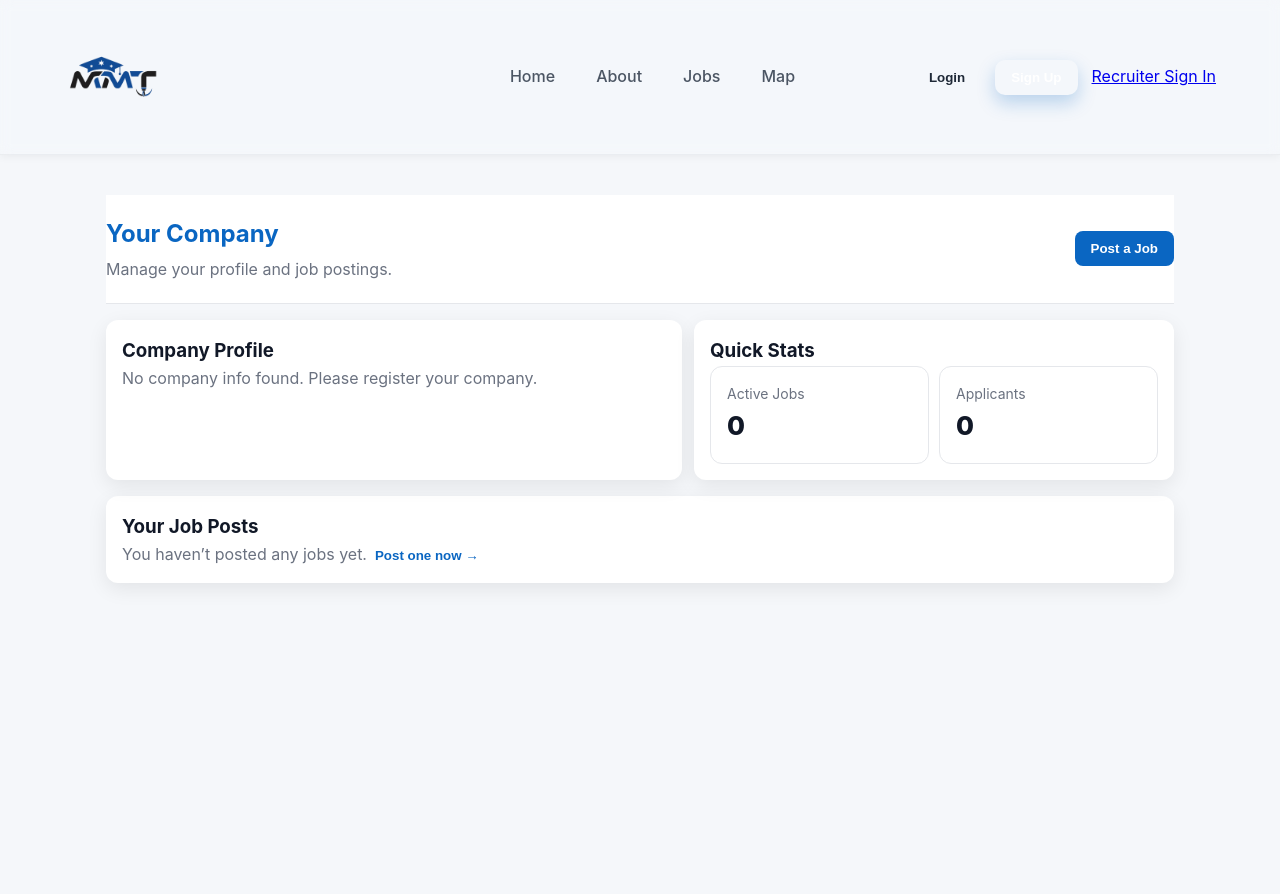
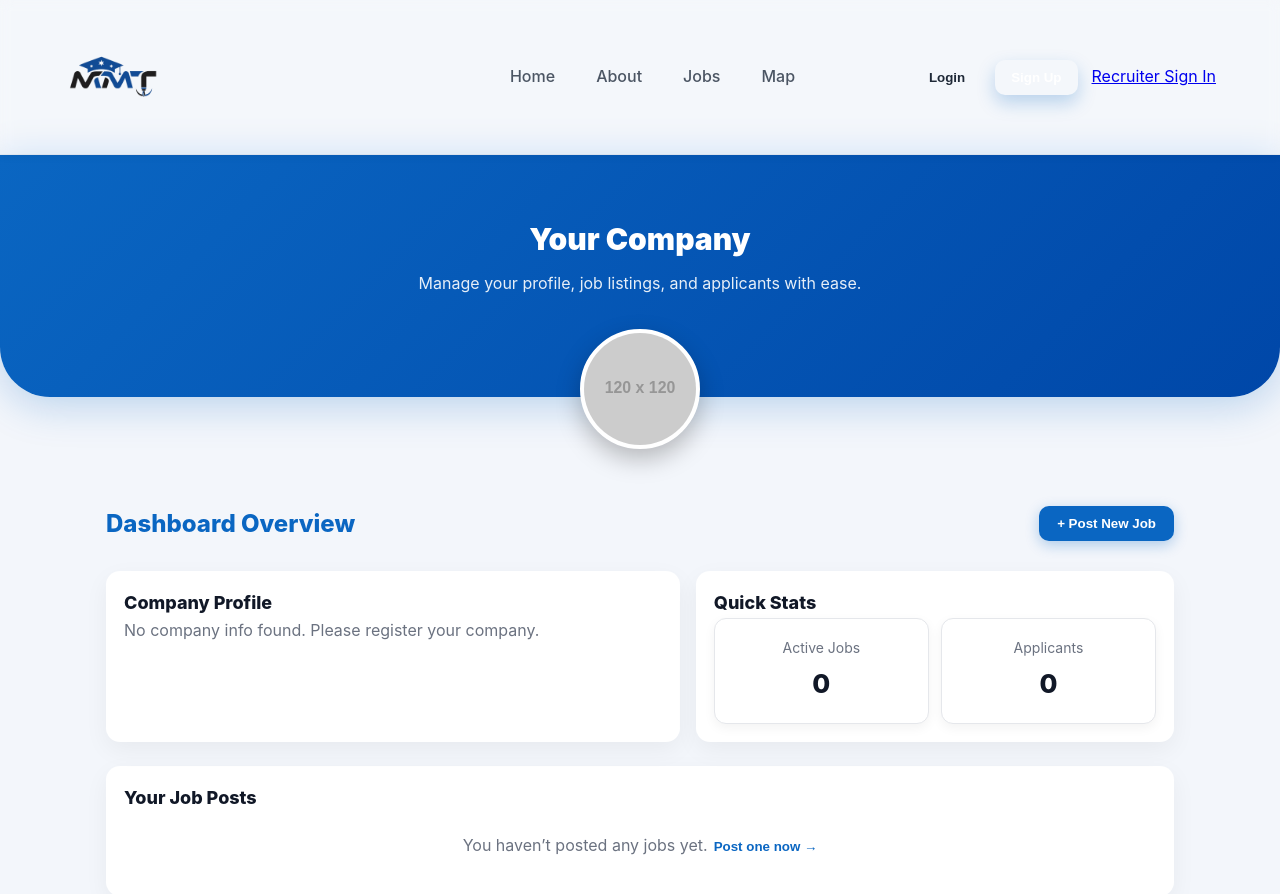
Before and after one commit to sanidhyarc200/Mmtijobs, a React (Vite) app: page /company-dashboard in a window 1280 px wide. Shown: the top 894 px of the page. Before the commit the page ends 800 px from the top, so only its background shows below. Built offline with nearby package versions, Linux system fonts and the light colour scheme.

Commit message:
profile pic and company dashboard

```diff
--- a/src/pages/CompanyDashboard.jsx
+++ b/src/pages/CompanyDashboard.jsx
@@ -18,59 +18,164 @@ export default function CompanyDashboard() {
     if (!company && !currentUser) return [];
     const email = currentUser?.email || company?.email;
     const uid = currentUser?.id;
-    return (jobs || []).filter(j => j.companyEmail === email || j.postedBy === uid);
+    return (jobs || []).filter(
+      (j) => j.companyEmail === email || j.postedBy === uid
+    );
   }, [jobs, company, currentUser]);
 
+  const BLUE = "#0a66c2";
+
   return (
-    <div style={{ maxWidth: 1100, margin: "40px auto", padding: "0 16px", fontFamily: "'Inter','Arial',sans-serif" }}>
-      {/* Header */}
-      <header style={{ display: "flex", alignItems: "center", justifyContent: "space-between", marginBottom: 16 }}>
-        <div>
-          <h2 style={{ margin: 0, color: "#0a66c2" }}>{company?.name || currentUser?.company || "Your Company"}</h2>
-          <p style={{ margin: "4px 0 0", color: "#6b7280" }}>
-            Manage your profile and job postings.
+    <div
+      style={{
+        fontFamily: "'Inter','Arial',sans-serif",
+        background: "#f3f6fb",
+        minHeight: "100vh",
+      }}
+    >
+      {/* --- HEADER SECTION --- */}
+      <div
+        style={{
+          background: `linear-gradient(135deg, ${BLUE}, #0047a8)`,
+          color: "#fff",
+          padding: "60px 20px 100px",
+          textAlign: "center",
+          borderBottomLeftRadius: 50,
+          borderBottomRightRadius: 50,
+          boxShadow: "0 8px 40px rgba(10,102,194,0.25)",
+          position: "relative",
+        }}
+      >
+        <div
+          style={{
+            position: "absolute",
+            bottom: "-60px",
+            left: "50%",
+            transform: "translateX(-50%)",
+          }}
+        >
+          <img
+            src={
+              company?.profilePic ||
+              currentUser?.profilePic ||
+              "https://via.placeholder.com/120x120.png?text=Logo"
+            }
+            alt="profile"
+            style={{
+              width: 120,
+              height: 120,
+              borderRadius: "50%",
+              border: "4px solid #fff",
+              objectFit: "cover",
+              boxShadow: "0 10px 25px rgba(0,0,0,0.25)",
+              background: "#fff",
+            }}
+          />
+        </div>
+        <h1 style={{ margin: 0, fontWeight: 900, fontSize: 30 }}>
+          {company?.name || currentUser?.company || "Your Company"}
+        </h1>
+        <p style={{ margin: "8px 0 0", opacity: 0.9 }}>
+          Manage your profile, job listings, and applicants with ease.
         </p>
       </div>
-        <button onClick={() => navigate("/post-job")} style={btnPrimary}>Post a Job</button>
-      </header>
 
-      {/* Profile + Stats */}
-      <div style={{ display: "grid", gridTemplateColumns: "1.2fr 1fr", gap: 12, marginBottom: 16 }}>
+      <div
+        style={{
+          maxWidth: 1100,
+          margin: "100px auto 60px",
+          padding: "0 16px",
+        }}
+      >
+        {/* --- ACTION BAR --- */}
+        <div
+          style={{
+            display: "flex",
+            justifyContent: "space-between",
+            alignItems: "center",
+            marginBottom: 20,
+            flexWrap: "wrap",
+          }}
+        >
+          <h2 style={{ color: BLUE, fontWeight: 800, margin: "8px 0" }}>
+            Dashboard Overview
+          </h2>
+          <button
+            onClick={() => navigate("/post-job")}
+            style={btnPrimary}
+          >
+            + Post New Job
+          </button>
+        </div>
+
+        {/* --- PROFILE + STATS --- */}
+        <div
+          style={{
+            display: "grid",
+            gridTemplateColumns: "1.2fr 1fr",
+            gap: 16,
+            marginBottom: 24,
+          }}
+        >
+          {/* Company Profile */}
           <div style={card}>
             <h3 style={h3}>Company Profile</h3>
             {company ? (
-            <div style={{ display: "grid", gap: 8 }}>
+              <div style={{ display: "grid", gap: 10 }}>
                 <Row label="Name" value={company.name} />
                 <Row label="Email" value={company.email} />
                 <Row label="Contact" value={company.contact} />
               </div>
             ) : (
-            <div style={{ color: "#6b7280" }}>No company info found. Please register your company.</div>
+              <div style={{ color: "#6b7280" }}>
+                No company info found. Please register your company.
+              </div>
             )}
           </div>
 
+          {/* Stats */}
           <div style={card}>
             <h3 style={h3}>Quick Stats</h3>
-          <div style={{ display: "grid", gridTemplateColumns: "1fr 1fr", gap: 10 }}>
+            <div
+              style={{
+                display: "grid",
+                gridTemplateColumns: "1fr 1fr",
+                gap: 12,
+                textAlign: "center",
+              }}
+            >
               <Stat label="Active Jobs" value={myJobs.length} />
               <Stat label="Applicants" value={countApplicants(myJobs)} />
             </div>
           </div>
         </div>
 
-      {/* Jobs List */}
+        {/* --- JOBS LIST --- */}
         <section style={card}>
           <h3 style={h3}>Your Job Posts</h3>
           {myJobs.length === 0 ? (
-          <div style={{ color: "#6b7280" }}>
+            <div
+              style={{
+                color: "#6b7280",
+                textAlign: "center",
+                padding: "20px 0",
+              }}
+            >
               You haven’t posted any jobs yet.
-            <button onClick={() => navigate("/post-job")} style={{ ...btnLink, marginLeft: 8 }}>Post one now →</button>
+              <button
+                onClick={() => navigate("/post-job")}
+                style={{
+                  ...btnLink,
+                  marginLeft: 6,
+                }}
+              >
+                Post one now →
+              </button>
             </div>
           ) : (
-          <div style={{ display: "grid", gap: 10 }}>
-         {myJobs.map(job => {
+            <div style={{ display: "grid", gap: 12 }}>
+              {myJobs.map((job) => {
                 const applicantCount = countApplicantsForJob(job.id);
-
                 return (
                   <div key={job.id} style={jobCard}>
                     <div
@@ -81,10 +186,26 @@ export default function CompanyDashboard() {
                         flexWrap: "wrap",
                       }}
                     >
-                    {/* Left side: job info */}
+                      {/* Job Details */}
                       <div>
-                      <div style={{ display: "flex", alignItems: "center", gap: 8, flexWrap: "wrap" }}>
-                        <h4 style={{ margin: 0, color: "#0a66c2" }}>{job.title}</h4>
+                        <h4
+                          style={{
+                            margin: "0 0 4px",
+                            color: BLUE,
+                            fontWeight: 800,
+                          }}
+                        >
+                          {job.title}
+                        </h4>
+                        <div
+                          style={{
+                            display: "flex",
+                            alignItems: "center",
+                            gap: 8,
+                            flexWrap: "wrap",
+                            marginBottom: 4,
+                          }}
+                        >
                           <span style={pill}>{job.location}</span>
                           <span style={pill}>{job.experienceRange}</span>
                           {job.salary && <span style={pill}>{job.salary}</span>}
@@ -106,26 +227,40 @@ export default function CompanyDashboard() {
                               fontWeight: 600,
                             }}
                           >
-                        {job.status ? job.status.charAt(0).toUpperCase() + job.status.slice(1) : "Unknown"}
+                            {job.status
+                              ? job.status.charAt(0).toUpperCase() +
+                                job.status.slice(1)
+                              : "Unknown"}
                           </span>
                         </div>
-                      <div style={{ color: "#6b7280", fontSize: 14, marginTop: 6 }}>
-                        Posted on {new Date(job.createdAt || Date.now()).toLocaleDateString()} • {job.company}
+                        <div
+                          style={{
+                            color: "#6b7280",
+                            fontSize: 14,
+                            marginBottom: 8,
+                          }}
+                        >
+                          Posted on{" "}
+                          {new Date(
+                            job.createdAt || Date.now()
+                          ).toLocaleDateString()}{" "}
+                          • {job.company}
                         </div>
-
                         <button
-                        onClick={() => navigate(`/job-applicants/${job.id}`)}
-                        style={{ ...btnPrimary, marginTop: 10 }}
+                          onClick={() =>
+                            navigate(`/job-applicants/${job.id}`)
+                          }
+                          style={btnPrimarySmall}
                         >
                           View Applicants
                         </button>
                       </div>
 
-                    {/* Right side: applicant count badge */}
+                      {/* Applicant Count */}
                       <div
                         style={{
-                        minWidth: 40,
-                        height: 40,
+                          minWidth: 46,
+                          height: 46,
                           borderRadius: "50%",
                           background: "#e0f2fe",
                           display: "flex",
@@ -133,7 +268,8 @@ export default function CompanyDashboard() {
                           alignItems: "center",
                           fontWeight: 700,
                           color: "#0369a1",
-                        fontSize: "0.9em",
+                          fontSize: "0.95em",
+                          boxShadow: "0 3px 8px rgba(0,0,0,0.1)",
                         }}
                       >
                         {applicantCount}
@@ -142,18 +278,25 @@ export default function CompanyDashboard() {
                   </div>
                 );
               })}
-
-
             </div>
           )}
         </section>
       </div>
+    </div>
   );
 }
 
+/* --- COMPONENTS --- */
 function Row({ label, value }) {
   return (
-    <div style={{ display: "flex", gap: 8, alignItems: "center", flexWrap: "wrap" }}>
+    <div
+      style={{
+        display: "flex",
+        gap: 8,
+        alignItems: "center",
+        flexWrap: "wrap",
+      }}
+    >
       <div style={{ minWidth: 90, color: "#6b7280" }}>{label}</div>
       <div style={{ color: "#111827", fontWeight: 600 }}>{value || "-"}</div>
     </div>
@@ -162,29 +305,93 @@ function Row({ label, value }) {
 
 function Stat({ label, value }) {
   return (
-    <div style={{ background: "#fff", border: "1px solid #e5e7eb", borderRadius: 12, padding: 16 }}>
+    <div
+      style={{
+        background: "#fff",
+        border: "1px solid #e5e7eb",
+        borderRadius: 12,
+        padding: 18,
+        boxShadow: "0 4px 12px rgba(0,0,0,0.05)",
+      }}
+    >
       <div style={{ color: "#6b7280", fontSize: 14 }}>{label}</div>
-      <div style={{ fontSize: 26, fontWeight: 800, color: "#111827" }}>{value}</div>
+      <div
+        style={{
+          fontSize: 26,
+          fontWeight: 800,
+          color: "#111827",
+          marginTop: 4,
+        }}
+      >
+        {value}
+      </div>
     </div>
   );
 }
 
+/* --- HELPERS --- */
 function countApplicants(jobs) {
   const apps = JSON.parse(localStorage.getItem("jobApplications")) || [];
-  const ids = new Set(jobs.map(j => j.id));
-  return apps.filter(a => ids.has(a.jobId)).length;
+  const ids = new Set(jobs.map((j) => j.id));
+  return apps.filter((a) => ids.has(a.jobId)).length;
 }
+
 function countApplicantsForJob(jobId) {
   const apps = JSON.parse(localStorage.getItem("jobApplications")) || [];
   return apps.filter((a) => a.jobId === jobId).length;
 }
 
+/* --- STYLES --- */
+const card = {
+  background: "#fff",
+  borderRadius: 14,
+  boxShadow: "0 8px 25px rgba(0,0,0,0.05)",
+  padding: 18,
+};
 
-/* styles */
-const card = { background: "#fff", borderRadius: 12, boxShadow: "0 6px 20px rgba(0,0,0,0.08)", padding: 16 };
-const h3 = { marginTop: 0, color: "#111827" };
-const btnPrimary = { padding: "10px 16px", background: "#0a66c2", color: "#fff", border: "none", borderRadius: 8, fontWeight: 700, cursor: "pointer" };
-const btnLink = { background: "none", border: "none", color: "#0a66c2", fontWeight: 700, cursor: "pointer", padding: 0 };
-const jobCard = { background: "#fff", borderRadius: 12, border: "1px solid #e5e7eb", padding: 14 };
-const pill = { background: "#f3f4f6", color: "#374151", borderRadius: 999, padding: "3px 10px", fontSize: 12 };
-const tag = { background: "#e5e7eb", color: "#374151", borderRadius: 12, padding: "3px 8px", fontSize: 12 };
+const h3 = {
+  marginTop: 0,
+  color: "#111827",
+  fontWeight: 800,
+  fontSize: 18,
+};
+
+const btnPrimary = {
+  padding: "10px 18px",
+  background: "#0a66c2",
+  color: "#fff",
+  border: "none",
+  borderRadius: 10,
+  fontWeight: 800,
+  cursor: "pointer",
+  boxShadow: "0 4px 14px rgba(10,102,194,0.3)",
+};
+
+const btnPrimarySmall = {
+  padding: "8px 14px",
+  background: "#0a66c2",
+  color: "#fff",
+  border: "none",
+  borderRadius: 8,
+  fontWeight: 700,
+  cursor: "pointer",
+  fontSize: 14,
+};
+
+const btnLink = {
+  background: "none",
+  border: "none",
+  color: "#0a66c2",
+  fontWeight: 700,
+  cursor: "pointer",
+  padding: 0,
+};
+
+const jobCard = {
+  background: "#fff",
+  borderRadius: 14,
+  border: "1px solid #e5e7eb",
+  padding: 16,
+  transition: "transform 0.2s ease, box-shadow 0.2s ease",
+  boxShadow: "0 6px 14px rgba(0,0,0,0.05)",
+};
--- a/src/pages/RegisterCompany.jsx
+++ b/src/pages/RegisterCompany.jsx
@@ -11,6 +11,7 @@ export default function RegisterCompany() {
   const [companyEmail, setCompanyEmail] = useState("");
   const [contact, setContact] = useState("");
   const [password, setPassword] = useState("");
+  const [profilePic, setProfilePic] = useState(null);
 
   // flow state
   const [errors, setErrors] = useState({});
@@ -23,6 +24,15 @@ export default function RegisterCompany() {
   const [currentUser, setCurrentUser] = useState(null);
   const [registered, setRegistered] = useState(false);
   const [isOwner, setIsOwner] = useState(false);
+
+  const handlePicUpload = (e) => {
+    const file = e.target.files[0];
+    if (!file) return;
+    const reader = new FileReader();
+    reader.onload = () => setProfilePic(reader.result);
+    reader.readAsDataURL(file);
+     };
+
 
   // read current user first
   useEffect(() => {
@@ -161,6 +171,7 @@ export default function RegisterCompany() {
       email: companyEmail.trim(),
       contact: contact.trim(),
       password,
+      profilePic,
       createdAt: new Date().toISOString(),
     };
 
@@ -208,6 +219,50 @@ export default function RegisterCompany() {
       </div>
 
       <div style={{ maxWidth: 880, margin: "18px auto 0", background: "#fff", borderRadius: 16, boxShadow: "0 16px 40px rgba(10,102,194,0.08)", border: "1px solid #e6eef9", padding: 18 }}>
+        {/* Profile Picture Upload */}
+<div style={{ textAlign: "center", marginBottom: 20 }}>
+  <div style={{ position: "relative", display: "inline-block" }}>
+    <img
+      src={profilePic || "https://via.placeholder.com/120x120.png?text=Upload+Logo"}
+      alt="profile"
+      style={{
+        width: 120,
+        height: 120,
+        borderRadius: "50%",
+        objectFit: "cover",
+        border: "3px solid #e5e7eb",
+      }}
+    />
+    <label
+      htmlFor="file"
+      style={{
+        position: "absolute",
+        bottom: 0,
+        right: 0,
+        background: "#0a66c2",
+        color: "#fff",
+        borderRadius: "50%",
+        width: 32,
+        height: 32,
+        display: "flex",
+        alignItems: "center",
+        justifyContent: "center",
+        cursor: "pointer",
+        fontWeight: 700,
+      }}
+    >
+      +
+    </label>
+    <input
+      id="file"
+      type="file"
+      accept="image/*"
+      style={{ display: "none" }}
+      onChange={handlePicUpload}
+    />
+  </div>
+</div>
+
         <div style={{ display: "grid", gridTemplateColumns: "1fr 1fr", gap: 12 }}>
           <div>
             <label style={label}>Company Name</label>
```
Lines whose indentation alone changed are shown as unchanged.
